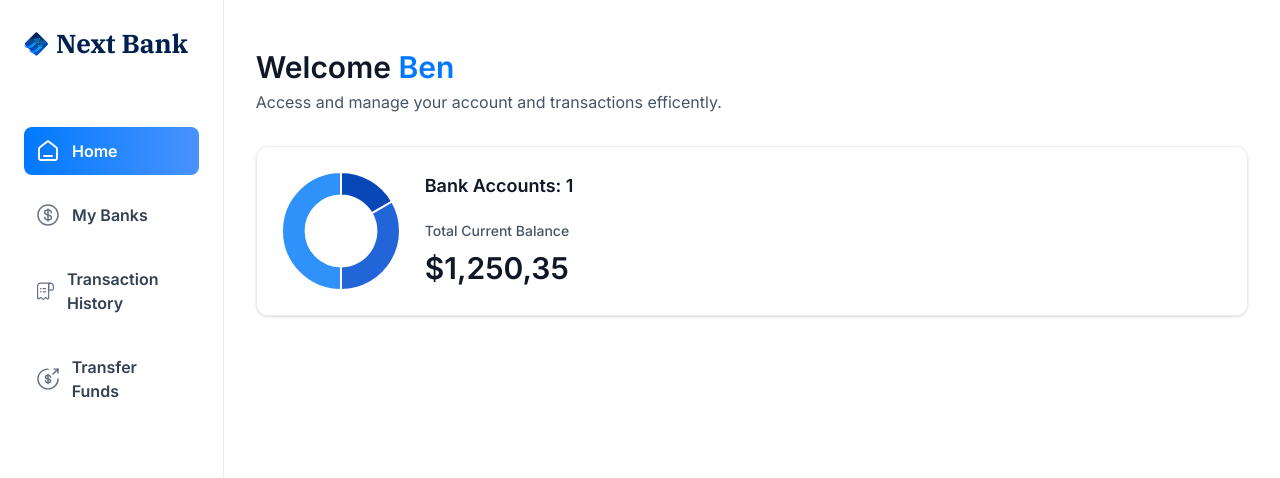
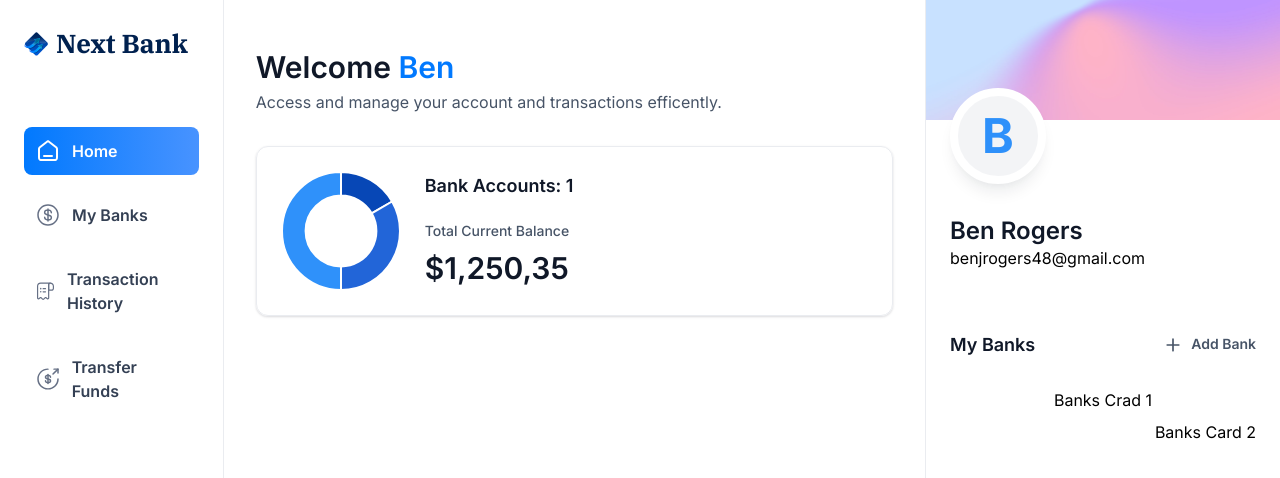
Before and after one commit to BenJRogers/next-bank, a Next.js app: page / in a window 1280 px wide. Shown: the top 478 px of the page. Built offline with nearby package versions, Linux system fonts and the light colour scheme.

Commit message:
created right sidebar

```diff
--- a/app/(root)/page.tsx
+++ b/app/(root)/page.tsx
@@ -1,10 +1,13 @@
 import React from "react";
 import HeaderBox from "@/components/HeaderBox";
 import TotalBalanceBox from "@/components/TotoalBalanceBox";
+import RightSidebar from "@/components/RightSidebar";
 
 const Home = () => {
   const loggedIn = {
     firstName: "Ben",
+    lastName: 'Rogers',
+    email: 'benjrogers48@gmail.com'
   };
   return (
     <section className="home">
@@ -16,13 +19,14 @@
             user={loggedIn?.firstName || "Guest"}
             subtext="Access and manage your account and transactions efficently."
           />
+          <TotalBalanceBox
+            accounts={[]}
+            totalBanks={1}
+            totalCurrentBalance={1250.35}
+          />
         </header>
-        <TotalBalanceBox
-          accounts={[]}
-          totalBanks={1}
-          totalCurrentBalance={1250.35}
-        />
       </div>
+      <RightSidebar user={loggedIn} transactions={[]} banks={[{}, {}]} />
     </section>
   );
 };
--- /dev/null
+++ b/components/RightSidebar.tsx
@@ -0,0 +1,47 @@
+import Link from 'next/link'
+import Image from 'next/image'
+import React from 'react'
+
+const RightSidebar = ({ user, transactions, banks }: RightSidebarProps) => {
+    return (
+        <aside className='right-sidebar'>
+            <section className='flex flex-col pb-8'>
+                <div className='profile-banner' />
+                <div className='profile'>
+                    <div className='profile-img'>
+                        <span className='text-5xl font-bold text-blue-500'>{user.firstName[0]}</span>
+                    </div>
+                    <div className='profile-details'>
+                        <h1 className='profile-name'>
+                            {user.firstName} {user.lastName}
+                        </h1>
+                        <p className='rofile-emails'>{user.email}</p>
+                    </div>
+                </div>
+            </section>
+            <section className='banks'>
+                <div className='flex w-full justify-between '>
+                    <h2 className='header-2'>My Banks</h2>
+                    <Link href="/" className="flex gap-2">
+                        <Image src="/icons/plus.svg" width={20} height={20} alt='plus' />
+                        <h2 className='text-14 font-semibold  text-gray-600'>Add Bank</h2>
+                    </Link>
+                </div>
+                {banks?.length > 0 && (
+                    <div className='relative flex flex-1 flex-col items-center justify-center gap-5'>
+                        <div className='relative zoom-in-10'>
+                            Banks Crad 1
+                        </div>
+                        {banks[1] && (
+                            <div className='absolute right-0 top-8 z-0 w-[90%'>
+                                Banks Card 2
+                            </div>
+                        )}
+                    </div>
+                )}
+            </section>
+        </aside>
+    )
+}
+
+export default RightSidebar
```
